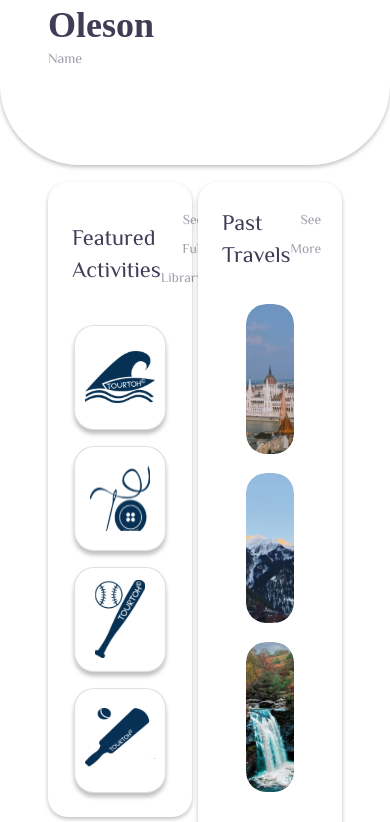
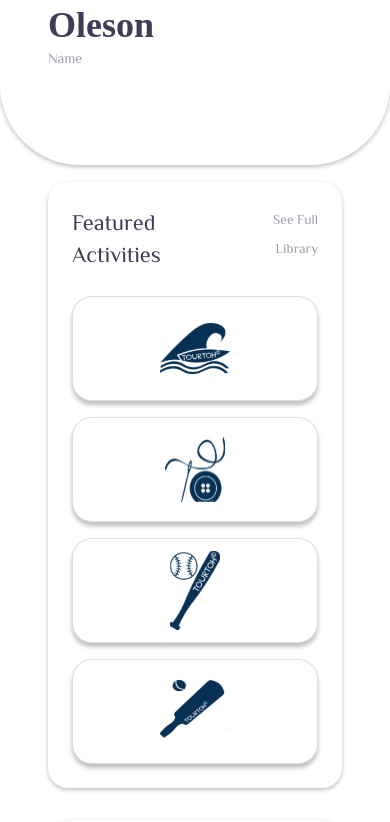
Before and after one commit to TamaraAbells/tamara-abels, a React (Create React App) app: page /traveler-profile in a window 390 px wide. Shown: the part 679-1501 px from the top of the page. Built offline with nearby package versions, Linux system fonts and the light colour scheme.

Commit message:
update responsiveness

```diff
--- a/src/Components/Cards/FeatureCard.js
+++ b/src/Components/Cards/FeatureCard.js
@@ -12,7 +12,7 @@ const FeatureCard = ({ title, noSub, cta }) => {
     <>
       <FeatureCardStyles>
         <div className="name">
-          <h5>{title ? title : "Featured Activities" }</h5>
+          <h5>{title ? title : "Featured Activities"}</h5>
           {noSub ? "" : <p>See Full Library </p>}
           {cta && (
             <button>
@@ -40,6 +40,10 @@ const FeatureCardStyles = styled.div`
   box-shadow: 0px 2px 4px rgba(0, 0, 0, 0.25);
   border-radius: 20px;
 
+  @media screen and (max-width: 450px) {
+    width: 100%;
+  }
+
   button {
     padding: 0.4rem;
     background: rgba(255, 184, 184, 0.5);
@@ -53,7 +57,10 @@ const FeatureCardStyles = styled.div`
     align-items: center;
     justify-content: space-between;
     flex-wrap: wrap;
-
+    @media screen and (max-width: 450px) {
+      display: block;
+      width: 100%;
+    }
     .card {
       width: 120px;
       height: 105px;
@@ -64,6 +71,9 @@ const FeatureCardStyles = styled.div`
       align-items: center;
       justify-content: center;
       margin-top: 1rem;
+      @media screen and (max-width: 450px) {
+        width: 100%;
+      }
       img {
         display: block;
         width: 70px;
--- a/src/Components/Cards/GridCard.js
+++ b/src/Components/Cards/GridCard.js
@@ -49,8 +49,8 @@ const GridCardStyles = styled.div`
       padding: 1.5rem;
     }
 
-    @media (max-width: 450px) {
-      grid-template-columns: 100%;
+    @media screen and (max-width: 450px) {
+      display: block;
     }
 
     .grid {
--- a/src/Pages/TravelerProfile/LeftCard.js
+++ b/src/Pages/TravelerProfile/LeftCard.js
@@ -79,4 +79,7 @@ const LeftCard = () => {
 export default LeftCard;
 const LeftCardStyles = styled.div`
   width: 49%;
+  @media screen and (max-width: 800px) {
+    width: 100%;
+  }
 `;
--- a/src/Pages/TravelerProfile/ProfileBody.js
+++ b/src/Pages/TravelerProfile/ProfileBody.js
@@ -24,4 +24,7 @@ const ProfileBodyStyles = styled.div`
   display: flex;
   align-items: flex-start;
   justify-content: space-between;
+  @media screen and (max-width: 800px) {
+    display: block;
+  }
 `;
--- a/src/Pages/TravelerProfile/RightCard.js
+++ b/src/Pages/TravelerProfile/RightCard.js
@@ -37,4 +37,7 @@ const RightCard = () => {
 export default RightCard;
 const RightCardStyles = styled.div`
   width: 49%;
+  @media screen and (max-width: 800px) {
+    width: 100%;
+  }
 `;
```
